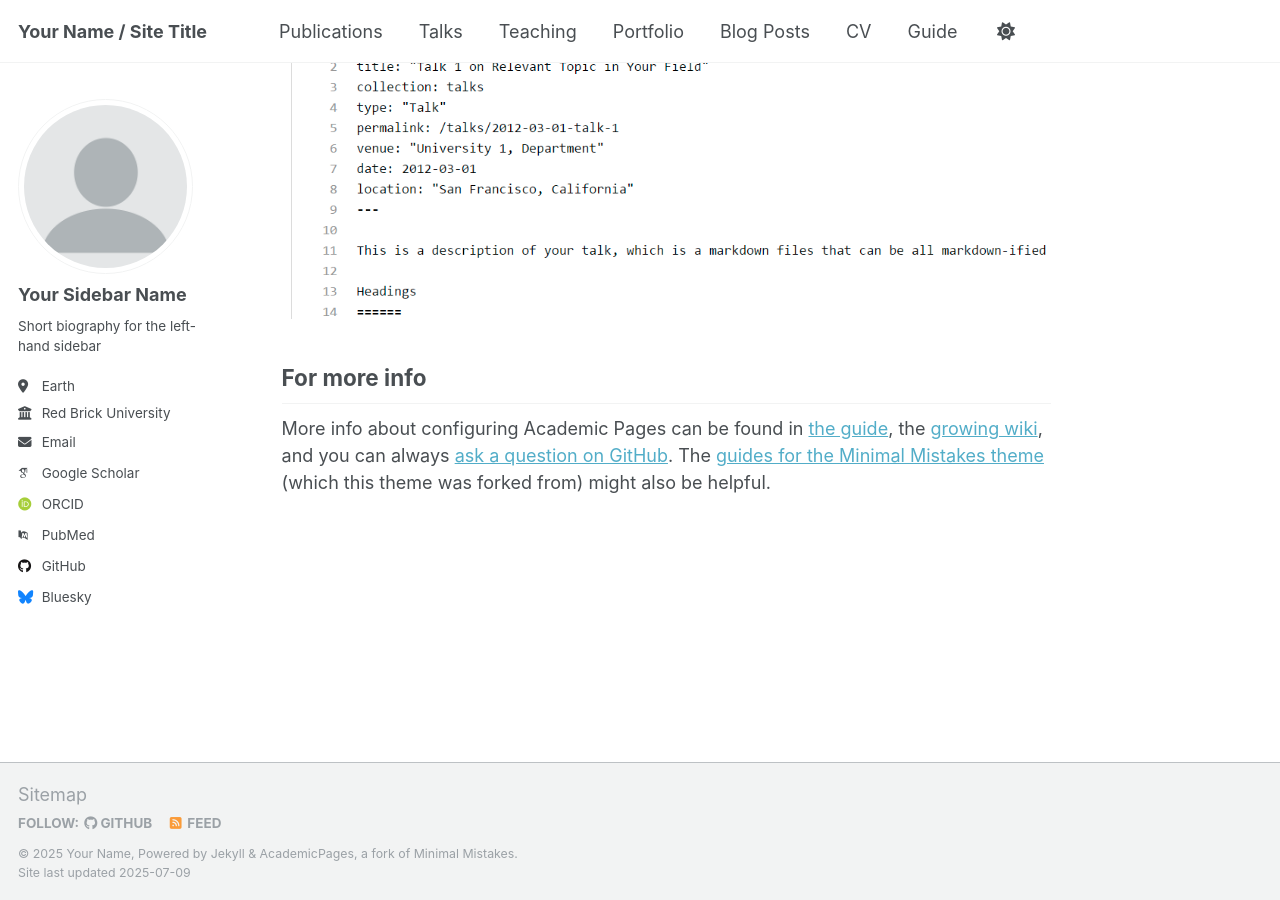
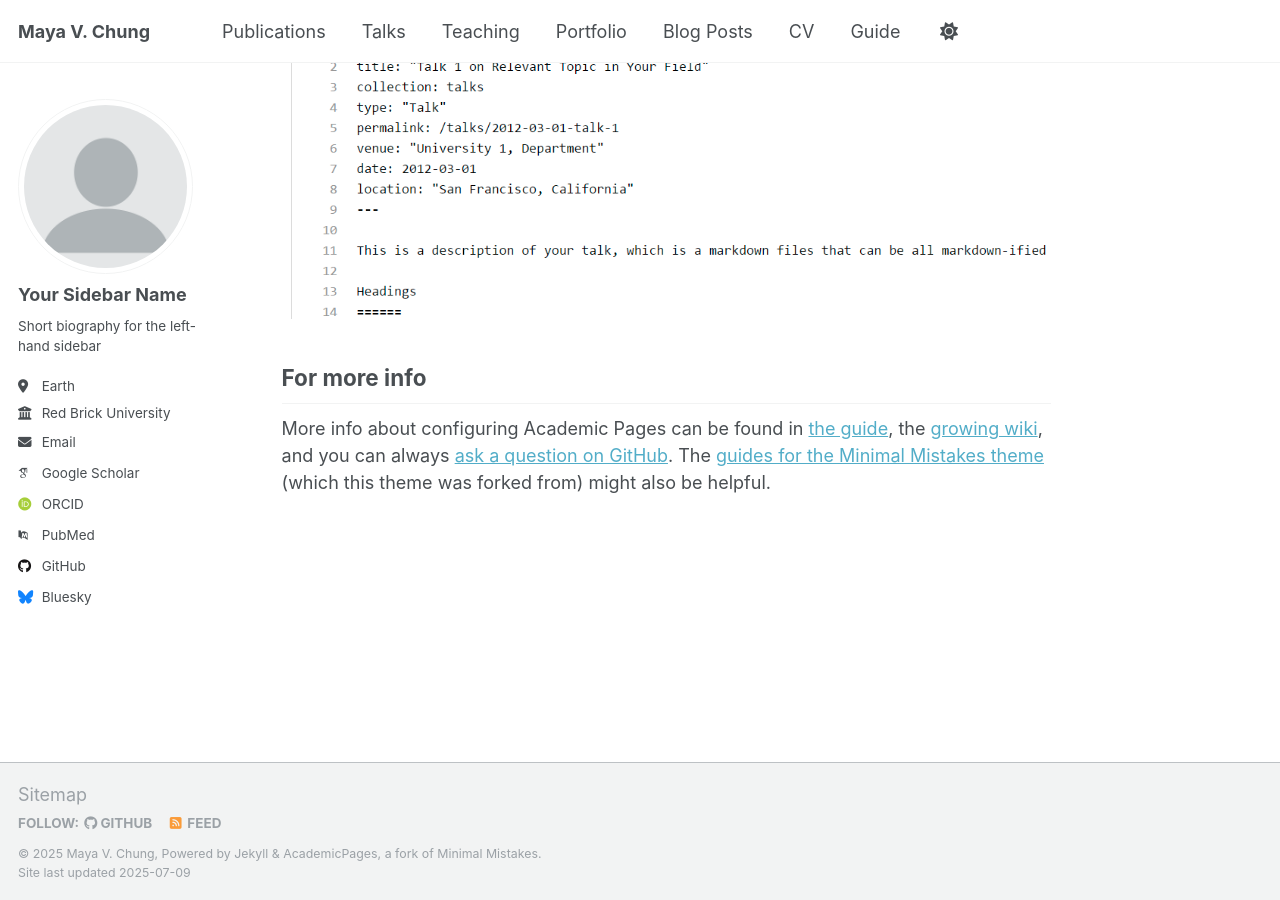
Before and after one commit to mayavchung/mayavchung.github.io, a Jekyll site: the page built from _pages/about.md, in a window 1280 px wide and 900 px high, scrolled down 2880 px. Built offline with Jekyll 4.4.1, drawn with Linux system fonts in a browser that asks for light colours; some web fonts are replaced; a script that is not in the unit is left out.

Commit message:
Update _config.yml

```diff
--- a/_config.yml
+++ b/_config.yml
@@ -9,13 +9,13 @@
 # Basic Site Settings
 locale                   : "en-US"
 site_theme               : "default"
-title                    : "Your Name / Site Title"
+title                    : "Maya V. Chung"
 title_separator          : "-"
-name                     : &name "Your Name"
-description              : &description "personal description"
-url                      : https://academicpages.github.io # the base hostname & protocol for your site e.g. "https://[your GitHub username].github.io" or if you already have some other page hosted on Github then use "https://[your GitHub username].github.io/[Your Repo Name]"
+name                     : &name "Maya V. Chung"
+description              : &description "Climate & Health Researcher"
+url                      : https://mayavchung.github.io # the base hostname & protocol for your site e.g. "https://[your GitHub username].github.io" or if you already have some other page hosted on Github then use "https://[your GitHub username].github.io/[Your Repo Name]"
 baseurl                  : "" # the subpath of your site, e.g. "/blog"
-repository               : "academicpages/academicpages.github.io"
+repository               : "mayavchung/mayavchung.github.io"
 
 # Site Author - The following control what appear as part of the author content on the side bar.
 #               If a field is blank the icon and link will not appear, otherwise it will be shown.
```
